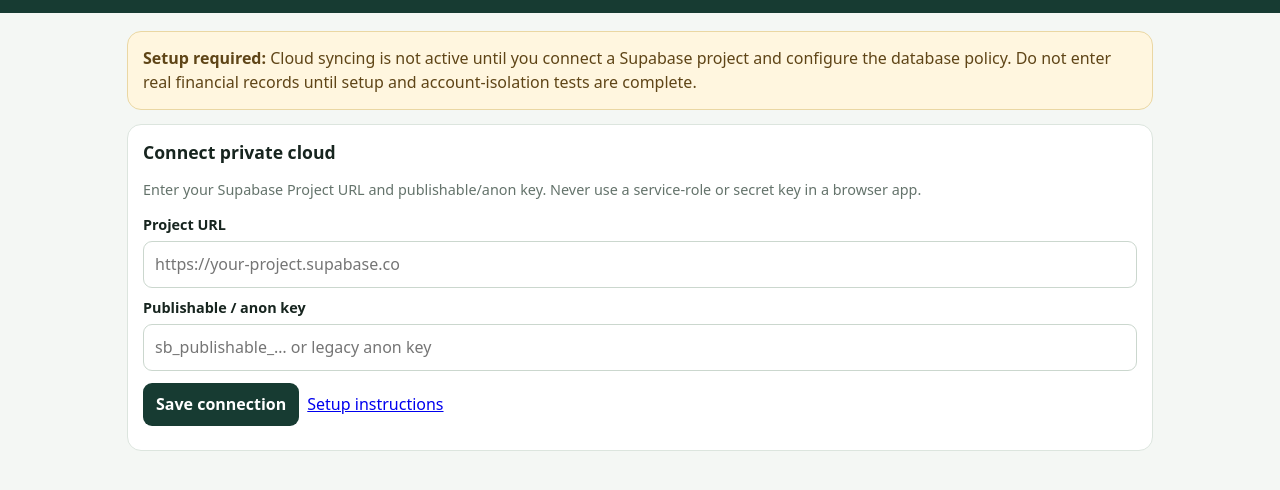
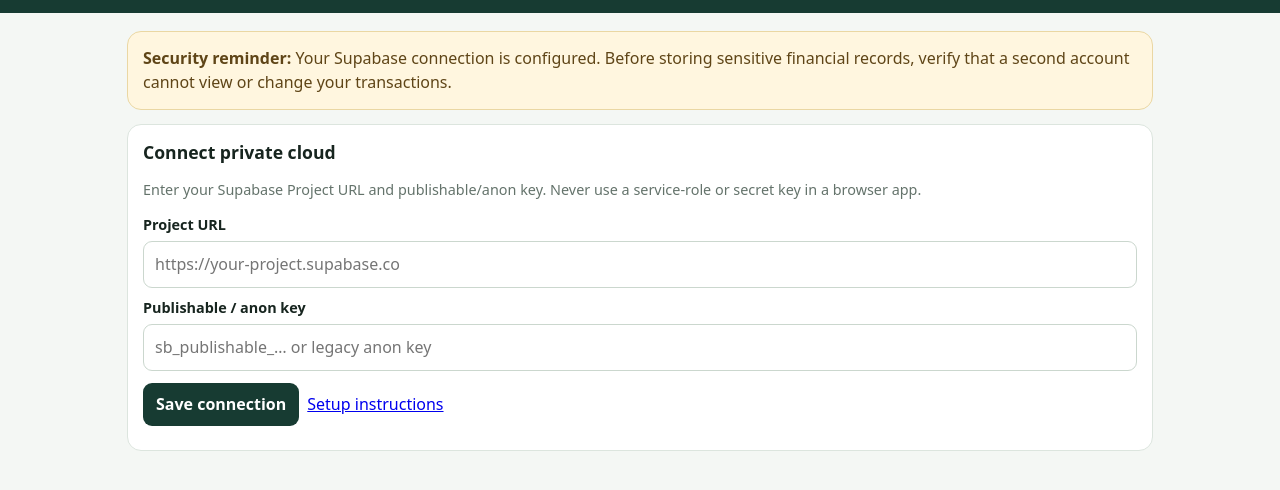
Before and after one commit to creativeintel4/pennytracker, a plain HTML site: page index.html in a window 1280 px wide. Shown: the part 72-562 px from the top of the page. Drawn offline with nearby package versions, Linux system fonts and the light colour scheme.

Commit message:
Correct outdated cloud setup notice

```diff
--- a/index.html
+++ b/index.html
@@ -17,7 +17,7 @@
 .theme-option small{display:block;font-weight:400;color:var(--muted);margin-top:2px}
 @media(max-width:450px){.theme-grid{grid-template-columns:1fr}.theme-option{min-height:68px}}
 </style></head><body><header><div class="brand">PennyTracker</div><div style="opacity:.85;font-size:.9rem">Private personal expense tracker</div></header><main>
-<div class="notice"><strong>Setup required:</strong> Cloud syncing is not active until you connect a Supabase project and configure the database policy. Do not enter real financial records until setup and account-isolation tests are complete.</div>
+<div class="notice"><strong>Security reminder:</strong> Your Supabase connection is configured. Before storing sensitive financial records, verify that a second account cannot view or change your transactions.</div>
 <section id="config" class="panel"><h2>Connect private cloud</h2><p class="muted">Enter your Supabase Project URL and publishable/anon key. Never use a service-role or secret key in a browser app.</p><label>Project URL</label><input id="url" placeholder="https://your-project.supabase.co"><label>Publishable / anon key</label><input id="key" placeholder="sb_publishable_… or legacy anon key"><div class="actions"><button id="connect">Save connection</button><a href="SETUP.md" target="_blank" rel="noopener">Setup instructions</a></div><div id="configStatus" class="status"></div></section>
 <section id="auth" class="auth hidden"><h2>Sign in to PennyTracker</h2><p class="muted">Use a unique password, not your banking password, card PIN, or UPI PIN.</p><label>Email</label><input id="email" type="email" autocomplete="email"><label>Password (8+ characters)</label><input id="password" type="password" minlength="8" autocomplete="current-password"><div class="actions"><button id="signin">Sign in</button><button id="signup" class="secondary">Create account</button><button id="forgot" class="secondary" type="button">Forgot password?</button></div><div id="authStatus" class="status"></div></section>
 <section id="resetRequest" class="auth hidden"><h2>Reset your password</h2><p class="muted">Enter your registered email address. We will send a secure password-reset link if email delivery is configured.</p><label>Email</label><input id="resetEmail" type="email" autocomplete="email"><div class="actions"><button id="sendReset">Send reset link</button><button id="backToLogin" class="secondary" type="button">Back to sign in</button></div><div id="resetRequestStatus" class="status"></div></section>
```
